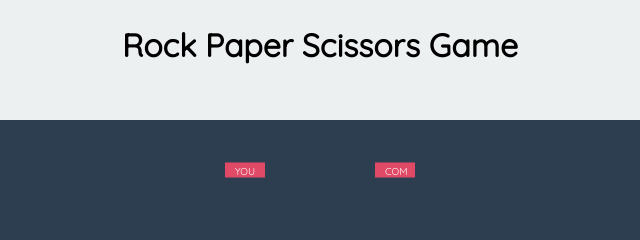
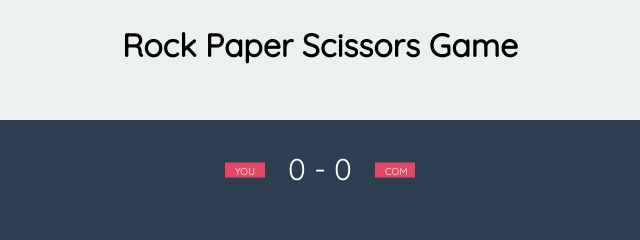
Before and after one commit to jxn-dev/Rock-Paper-Scissors, a website: page index.html in a window 1280 px wide. Shown: the top 240 px of the page, 320-960 px from the left. Drawn offline with Linux system fonts and the light colour scheme.

Commit message:
correction

```diff
--- a/index.html
+++ b/index.html
@@ -38,6 +38,6 @@
 	   	    <div class="who">Computer</div>
 	   	</div>
 	</div>
-	<script type="text/javascript" src="schnupertag.js"></script>
+	<script type="text/javascript" src="schnuppertag.js"></script>
 </body>
 </html>
```
